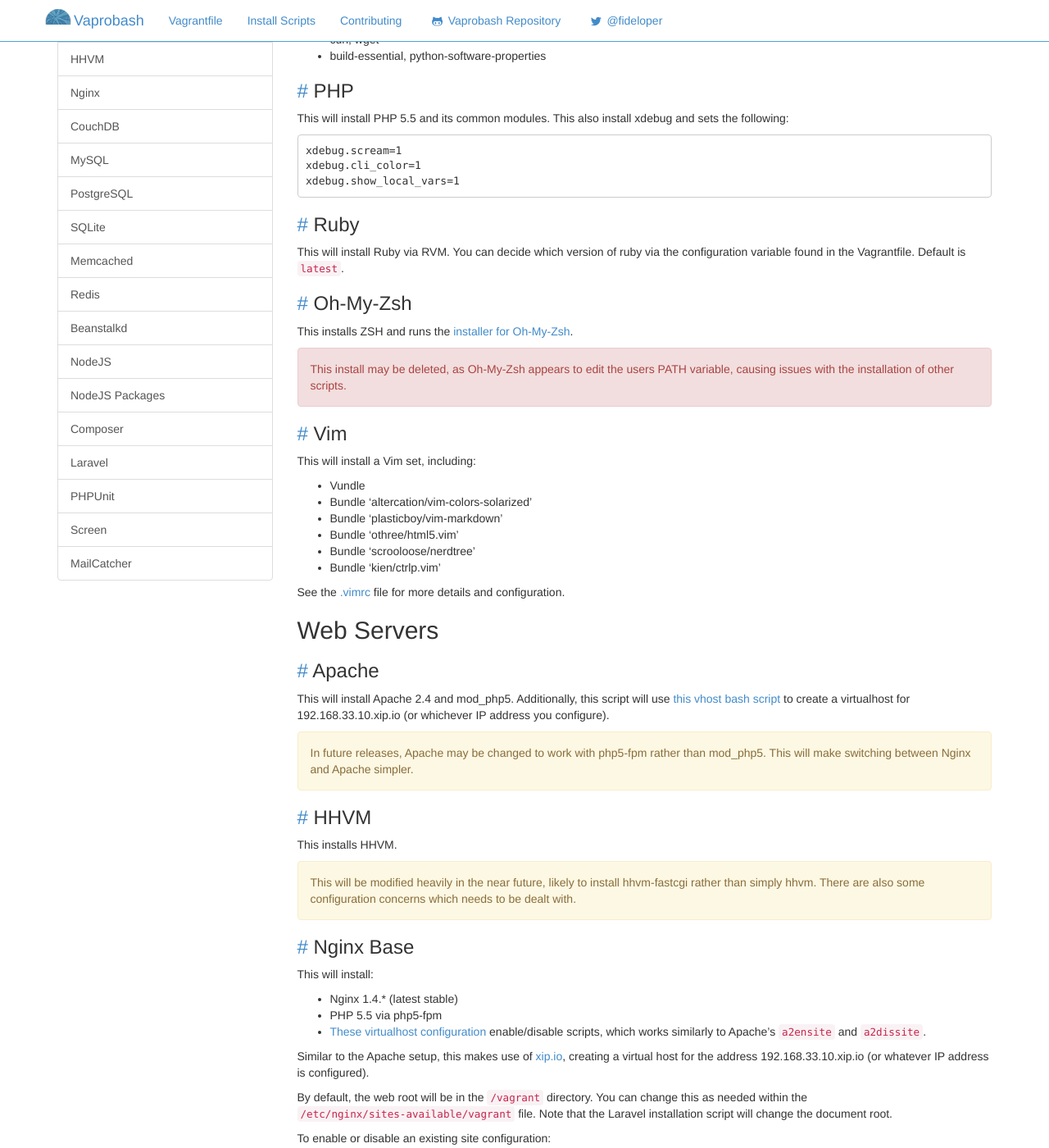
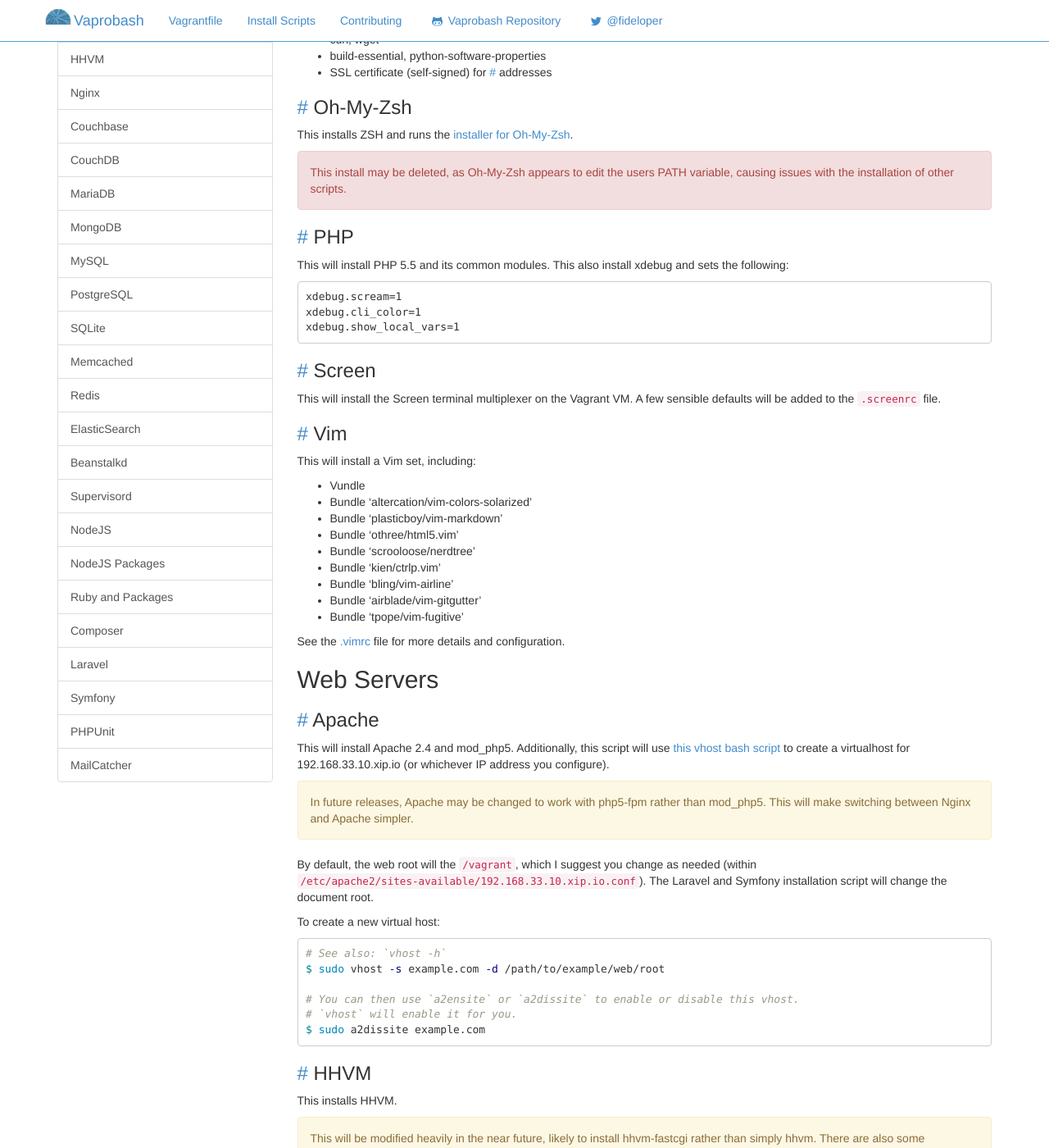
Before and after one commit to fideloper/Vaprobash, a Jekyll site: the page built from install-scripts.md, in a window 1280 px wide and 1400 px high, scrolled down 301 px. Shown: the whole window at 82% size. Built offline with Jekyll 4.4.1, drawn with Linux system fonts in a browser that asks for light colours; nearby versions of some CDN libraries; Markdown is read by kramdown in place of the engine named in the settings; some of the changed text lies outside the part shown.

Commit message:
pages updated with all scripts

````diff
--- a/_includes/sidebar.html
+++ b/_includes/sidebar.html
@@ -2,25 +2,31 @@
     <h3>Install Scripts</h3>
     <div class="list-group">
         <a href="install-scripts.html#base" class="list-group-item">Base</a>
+        <a href="install-scripts.html#oh-my-zsh" class="list-group-item">Oh-My-Zsh</a>
         <a href="install-scripts.html#php" class="list-group-item">PHP</a>
-        <a href="install-scripts.html#ruby" class="list-group-item">Ruby</a>
-        <a href="install-scripts.html#oh-my-zsh" class="list-group-item">Oh-My-Zsh</a>
         <a href="install-scripts.html#vim" class="list-group-item">Vim</a>
+        <a href="install-scripts.html#screen" class="list-group-item">Screen</a>
         <a href="install-scripts.html#apache" class="list-group-item">Apache</a>
         <a href="install-scripts.html#hhvm" class="list-group-item">HHVM</a>
         <a href="install-scripts.html#nginx" class="list-group-item">Nginx</a>
+        <a href="install-scripts.html#couchbase" class="list-group-item">Couchbase</a>
         <a href="install-scripts.html#couchdb" class="list-group-item">CouchDB</a>
+        <a href="install-scripts.html#mariadb" class="list-group-item">MariaDB</a>
+        <a href="install-scripts.html#mongodb" class="list-group-item">MongoDB</a>
         <a href="install-scripts.html#mysql" class="list-group-item">MySQL</a>
         <a href="install-scripts.html#pgsql" class="list-group-item">PostgreSQL</a>
         <a href="install-scripts.html#sqlite" class="list-group-item">SQLite</a>
         <a href="install-scripts.html#memcached" class="list-group-item">Memcached</a>
         <a href="install-scripts.html#redis" class="list-group-item">Redis</a>
+        <a href="install-scripts.html#elasticsearch" class="list-group-item">ElasticSearch</a>
         <a href="install-scripts.html#beanstalkd" class="list-group-item">Beanstalkd</a>
+        <a href="install-scripts.html#supervisord" class="list-group-item">Supervisord</a>
         <a href="install-scripts.html#nodejs" class="list-group-item">NodeJS</a>
         <a href="install-scripts.html#node_packages" class="list-group-item">NodeJS Packages</a>
+        <a href="install-scripts.html#ruby" class="list-group-item">Ruby and Packages</a>
         <a href="install-scripts.html#composer" class="list-group-item">Composer</a>
         <a href="install-scripts.html#laravel" class="list-group-item">Laravel</a>
+        <a href="install-scripts.html#symfony" class="list-group-item">Symfony</a>
         <a href="install-scripts.html#phpunit" class="list-group-item">PHPUnit</a>
-        <a href="install-scripts.html#screen" class="list-group-item">Screen</a>
         <a href="install-scripts.html#mailcatcher" class="list-group-item">MailCatcher</a>
 </aside>
--- a/install-scripts.md
+++ b/install-scripts.md
@@ -16,6 +16,13 @@
 - vim, tmux
 - curl, wget
 - build-essential, python-software-properties
+- SSL certificate (self-signed) for [#](https://*.xip.io) addresses
+
+### <a href="install-scripts.html#oh-my-zsh" name="oh-my-zsh" id="oh-my-zsh">#</a> Oh-My-Zsh
+
+This installs ZSH and runs the [installer for Oh-My-Zsh](https://gist.github.com/tsabat/1498393).
+
+<p class="alert alert-danger">This install may be deleted, as Oh-My-Zsh appears to edit the users PATH variable, causing issues with the installation of other scripts.</p>
 
 ### <a href="install-scripts.html#base" name="php" id="php">#</a> PHP
 
@@ -27,15 +34,9 @@
 xdebug.show_local_vars=1
 ```
 
-### <a href="install-scripts.html#ruby" name="ruby" id="ruby">#</a> Ruby
+### <a href="install-scripts.html#screen" name="screen" id="screen">#</a> Screen
 
-This will install Ruby via RVM. You can decide which version of ruby via the configuration variable found in the Vagrantfile. Default is `latest`.
-
-### <a href="install-scripts.html#oh-my-zsh" name="oh-my-zsh" id="oh-my-zsh">#</a> Oh-My-Zsh
-
-This installs ZSH and runs the [installer for Oh-My-Zsh](https://gist.github.com/tsabat/1498393).
-
-<p class="alert alert-danger">This install may be deleted, as Oh-My-Zsh appears to edit the users PATH variable, causing issues with the installation of other scripts.</p>
+This will install the Screen terminal multiplexer on the Vagrant VM. A few sensible defaults will be added to the `.screenrc` file.
 
 ### <a href="install-scripts.html#base" name="vim" id="vim">#</a> Vim
 
@@ -47,6 +48,9 @@
 - Bundle 'othree/html5.vim'
 - Bundle 'scrooloose/nerdtree'
 - Bundle 'kien/ctrlp.vim'
+- Bundle 'bling/vim-airline'
+- Bundle 'airblade/vim-gitgutter'
+- Bundle 'tpope/vim-fugitive'
 
 See the [.vimrc](https://gist.github.com/fideloper/a335872f476635b582ee) file for more details and configuration.
 
@@ -57,6 +61,19 @@
 This will install Apache 2.4 and mod_php5. Additionally, this script will use [this vhost bash script](https://gist.github.com/fideloper/2710970) to create a virtualhost for 192.168.33.10.xip.io (or whichever IP address you configure).
 
 <p class="alert alert-warning">In future releases, Apache may be changed to work with php5-fpm rather than mod_php5. This will make switching between Nginx and Apache simpler.</p>
+
+By default, the web root will the `/vagrant`, which I suggest you change as needed (within `/etc/apache2/sites-available/192.168.33.10.xip.io.conf`). The Laravel and Symfony installation script will change the document root.
+
+To create a new virtual host:
+
+```bash
+# See also: `vhost -h`
+$ sudo vhost -s example.com -d /path/to/example/web/root
+
+# You can then use `a2ensite` or `a2dissite` to enable or disable this vhost.
+# `vhost` will enable it for you.
+$ sudo a2dissite example.com
+```
 
 ### <a href="install-scripts.html#base" name="hhvm" id="hhvm">#</a> HHVM
 
@@ -91,6 +108,10 @@
 
 ## Databases
 
+### <a href="install-scripts.html#couchbase" name="couchbase" id="couchbase">#</a> Couchbase
+
+See more information about [Couchbase](http://www.couchbase.com/).
+
 ### <a href="install-scripts.html#couchdb" name="couchdb" id="couchdb">#</a> CouchDB
 
 This will install the CouchDB database.
@@ -103,6 +124,10 @@
 ```
 
 You may access the "Futon" web interface for administering CouchDB at: `http://192.168.33.10:5984/_utils/`
+
+### <a href="install-scripts.html#mariadb" name="mariadb" id="mariadb">#</a> MariaDB
+
+This is a drop-in replacement for MySQL. See MySQL docs below for usage information.
 
 ### <a href="install-scripts.html#mysql" name="mysql" id="mysql">#</a> MySQL
 
@@ -122,6 +147,10 @@
 # This will ask you to enter your password
 $ mysql -u root -p -e "CREATE DATABASE your_database_name"
 ```
+
+### <a href="install-scripts.html#mongodb" name="mongodb" id="mongodb">#</a> MongoDB
+
+This installs MongoDB. See some [basic usage here](http://docs.mongodb.org/manual/tutorial/getting-started/).
 
 ### <a href="install-scripts.html#pgsql" name="pgsql" id="pgsql">#</a> PostgreSQL
 
@@ -164,6 +193,12 @@
 
 You can choose between the two by uncommenting one provision script or the other in the `Vagrantfile`.
 
+## Search
+
+### <a href="install-scripts.html#elasticsearch" name="elasticsearch" id="elasticsearch">#</a> ElasticSearch
+
+This install ElasticSearch latest version. See a [getting started](http://joelabrahamsson.com/elasticsearch-101/) article.
+
 ## Utility (queues)
 
 ### <a href="install-scripts.html#beanstalkd" name="beanstalkd" id="beanstalkd">#</a> Beanstalkd
@@ -172,6 +207,10 @@
 
 - Host: `localhost` (`0.0.0.0` by default)
 - Port: `11300` (default)
+
+### <a href="install-scripts.html#supervisord" name="supervisord" id="supervisord">#</a> Supervisord
+
+This install Supervisord, a process watcher which can restart processes if they fail and boot them on system start. More information [here](http://supervisord.org/) and a getting started guide with PHP/Laravel [here](http://fideloper.com/ubuntu-beanstalkd-and-laravel4).
 
 ## Additional Languages
 
@@ -191,12 +230,26 @@
 
 You can have as many packages installed or choose to not install any packages at all (just comment or delete the lines). Type `$ nvm ls-remote` to get the full list of available NodeJS versions inside your console/terminal.
 
-```bash
+```ruby
 nodejs_packages = [ # List any global Node.js modules that you want to install
     #"grunt-cli",
     #"bower",
     "yo",             # "yo" is uncommented and will be installed globally (yeoman.io)
                       # ... add more packages or delete all packages if you don't want any
+]
+```
+
+### <a href="install-scripts.html#ruby" name="ruby" id="ruby">#</a> Ruby
+
+This will install Ruby via RVM. You can decide which version of ruby via the configuration variable found in the Vagrantfile. Default is `latest`.
+
+Similar to Node, you can select which Ruby Gems to install (globally!) on your system.
+
+```ruby
+ruby_gems = [ # List any Ruby Gems that you want to install
+  #"jekyll",
+  #"sass",
+  "compass",  # Will install Compass as its un-commented
 ]
 ```
 
@@ -212,13 +265,15 @@
 
 This will also attempt to change the Apache or Nginx virtual host to point the document root at `/vagrant/laravel/public`.
 
+### <a href="install-scripts.html#symfony" name="symfony" id="symfony">#</a> Symfony
+
+This will install a base Symfony (latest stable) project within `/vagrant/symfony`. It depends on Composer being installed.
+
+This will also attempt to change the Apache or Nginx virtual host to point the document root at `/vagrant/symfony/web`.
+
 ### <a href="install-scripts.html#phpunit" name="phpunit" id="phpunit">#</a> PHPUnit
 
 This will install PHPUnit and make it globally accessible.
-
-### <a href="install-scripts.html#screen" name="screen" id="screen">#</a> Screen
-
-This will install the Screen terminal multiplexer on the Vagrant VM. A few sensible defaults will be added to the `.screenrc` file.
 
 ### <a href="install-scripts.html#mailcatcher" name="mailcatcher" id="mailcatcher">#</a> MailCatcher
 
````
Also changed, not shown: 1 other file.
